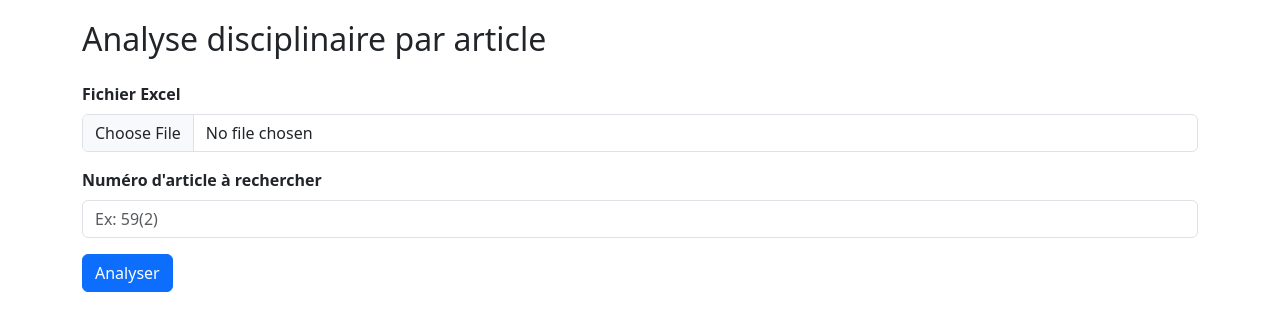
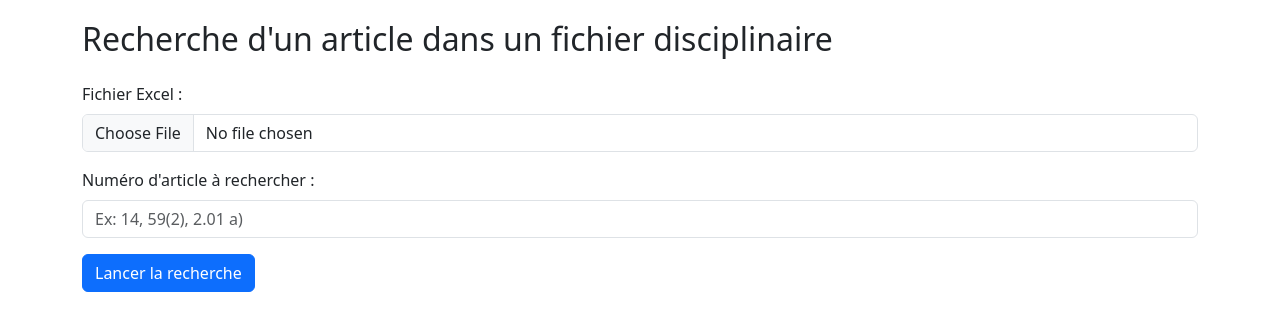
Before and after one commit to BPelletier258/analyseur-discipline, a Flask app: page / in a window 1280 px wide. Shown: the top 331 px of the page. Run offline with Flask 2, Linux system fonts and the light colour scheme.

Commit message:
Update index.html

```diff
--- a/templates/index.html
+++ b/templates/index.html
@@ -2,41 +2,40 @@
 <html lang="fr">
 <head>
     <meta charset="UTF-8">
-    <title>Recherche d'article disciplinaire</title>
-    <link rel="stylesheet" href="https://cdn.jsdelivr.net/npm/bootstrap@5.3.0/dist/css/bootstrap.min.css">
+    <title>Analyseur d'infractions disciplinaires</title>
+    <link href="https://cdn.jsdelivr.net/npm/bootstrap@5.3.0/dist/css/bootstrap.min.css" rel="stylesheet">
     <style>
         body { padding: 20px; }
         .rouge { color: red; font-weight: bold; }
-        table { margin-top: 20px; }
-        .table-responsive { max-height: 80vh; overflow-x: auto; }
-        .form-label { font-weight: bold; }
+        .table-container { overflow-x: auto; }
+        .alert { margin-top: 20px; }
     </style>
 </head>
 <body>
     <div class="container">
-        <h2 class="mb-4">Analyse disciplinaire par article</h2>
-        <form action="/analyse" method="post" enctype="multipart/form-data" class="mb-4">
+        <h2 class="mb-4">Recherche d'un article dans un fichier disciplinaire</h2>
+        <form action="/analyse" method="post" enctype="multipart/form-data">
             <div class="mb-3">
-                <label for="file" class="form-label">Fichier Excel</label>
-                <input type="file" name="file" id="file" accept=".xlsx" class="form-control" required>
+                <label for="fichier" class="form-label">Fichier Excel :</label>
+                <input type="file" name="fichier" id="fichier" class="form-control" required>
             </div>
             <div class="mb-3">
-                <label for="article" class="form-label">Numéro d'article à rechercher</label>
-                <input type="text" name="article" id="article" class="form-control" placeholder="Ex: 59(2)" required>
+                <label for="article" class="form-label">Numéro d'article à rechercher :</label>
+                <input type="text" name="article" id="article" class="form-control" placeholder="Ex: 14, 59(2), 2.01 a)" required>
             </div>
-            <button type="submit" class="btn btn-primary">Analyser</button>
+            <button type="submit" class="btn btn-primary">Lancer la recherche</button>
         </form>
-        {% with messages = get_flashed_messages() %}
-          {% if messages %}
-            {% for message in messages %}
-              <div class="alert alert-info">{{ message|safe }}</div>
-            {% endfor %}
-          {% endif %}
-        {% endwith %}
+
+        {% if erreur %}
+        <div class="alert alert-danger">{{ erreur }}</div>
+        {% endif %}
 
         {% if table_html %}
-        <div class="table-responsive">
+        <div class="table-container mt-4">
             {{ table_html|safe }}
+        </div>
+        <div class="mt-3">
+            <a href="data:application/vnd.openxmlformats-officedocument.spreadsheetml.sheet;base64,{{ fichier_excel|b64encode }}" download="resultats.xlsx" class="btn btn-success">Télécharger le tableau Excel</a>
         </div>
         {% endif %}
     </div>
```
